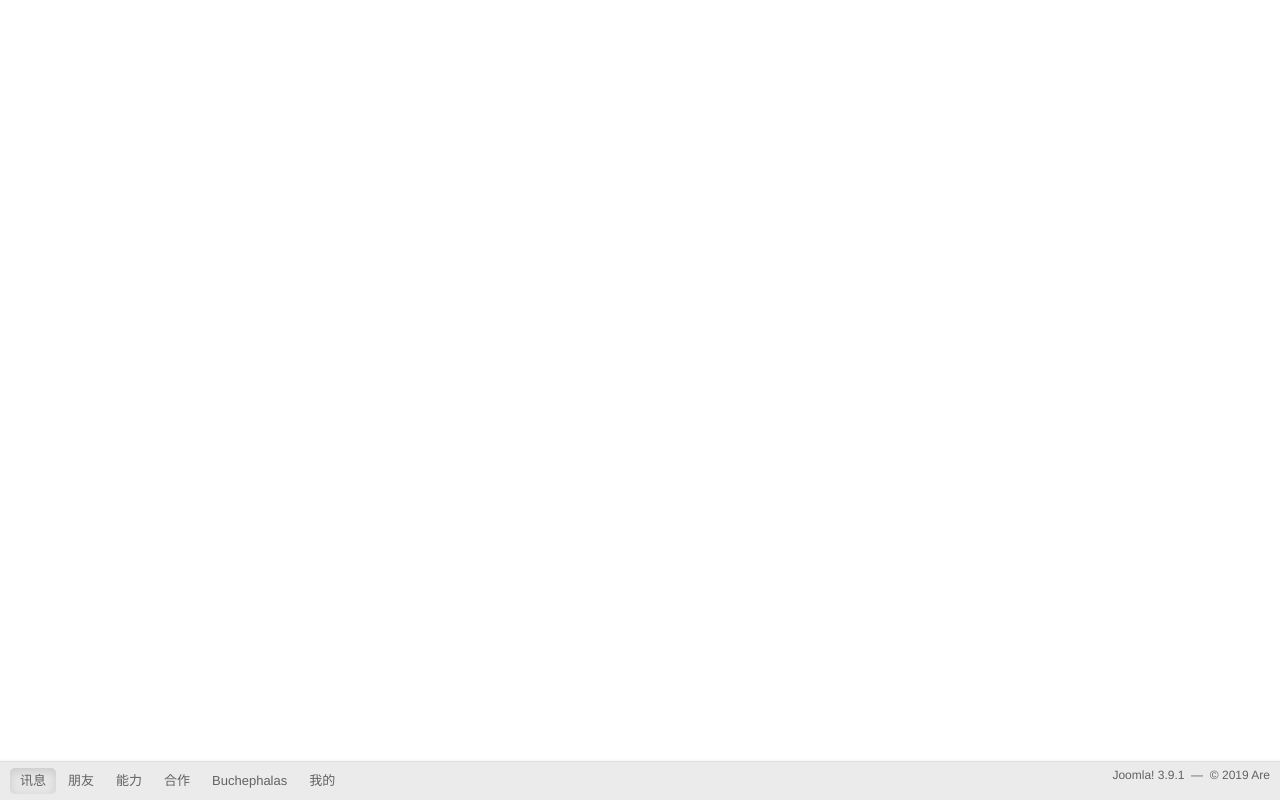
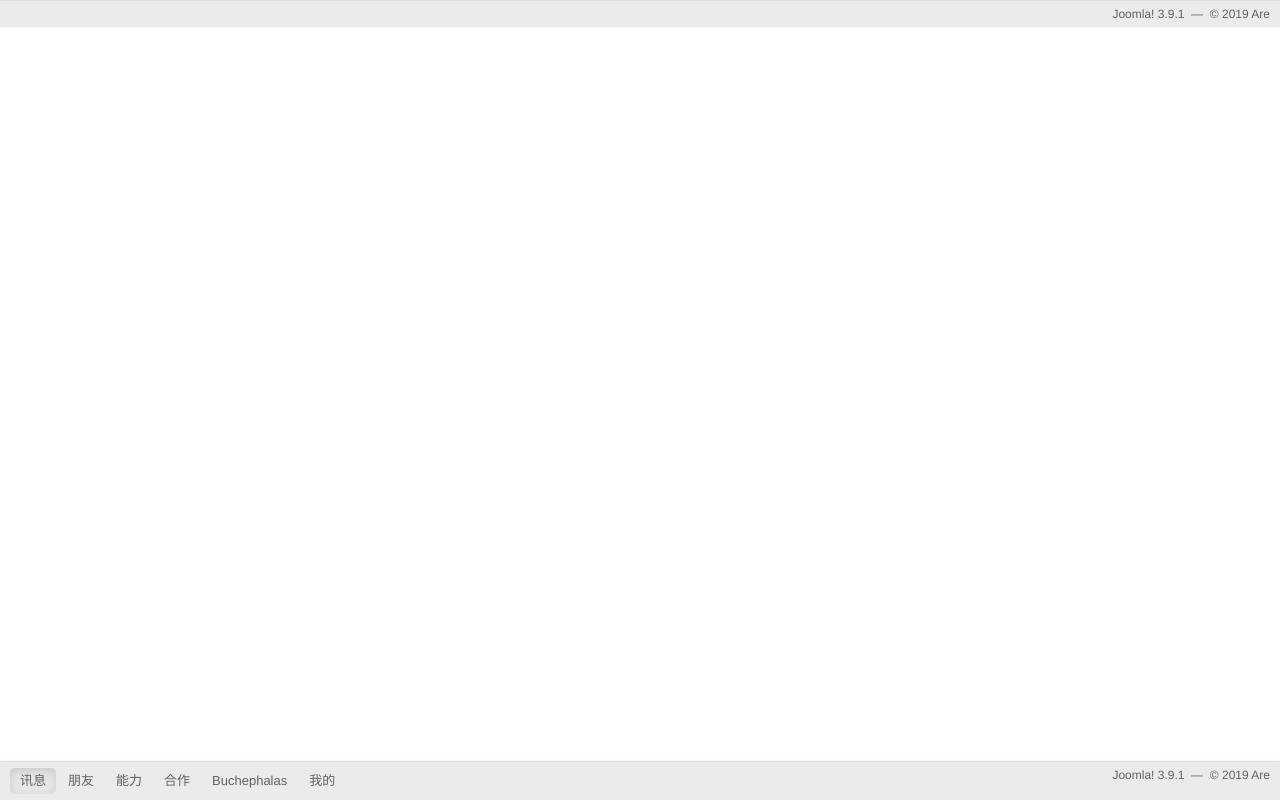
Before and after one commit to adicniv/WuZhui, a plain HTML site: page index.html in a window 1280 px wide. Drawn offline with Linux system fonts and the light colour scheme.

Commit message:
增加顶部固定

```diff
--- a/index.html
+++ b/index.html
@@ -35,6 +35,17 @@
 
 		</div>
 </div>
+<!-- 顶部固定 -->
+<!-- 底部固定 -->
+<div id="status" class="navbar navbar-fixed-top hidden-phone">
+		<div class="btn-toolbar">
+			<div class="btn-group pull-right">
+				<p>
+						Joomla! 3.9.1	&nbsp;—&nbsp;
+					© 2019 Are				</p>
+		</div>
+</div>
+<!-- 移出来 -->
 			<div class="tab-content" id="myTabContent">
 
 				<div id="general" class="tab-pane">
```
